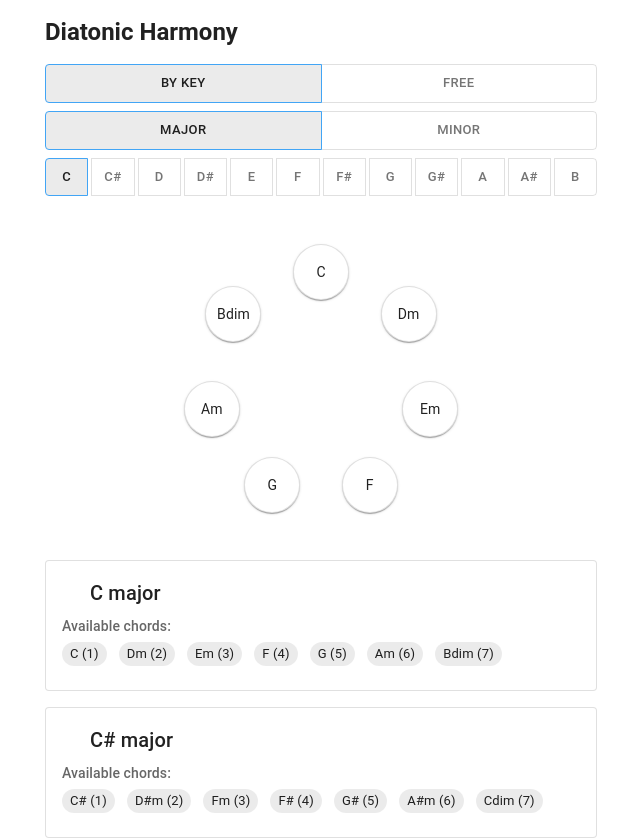
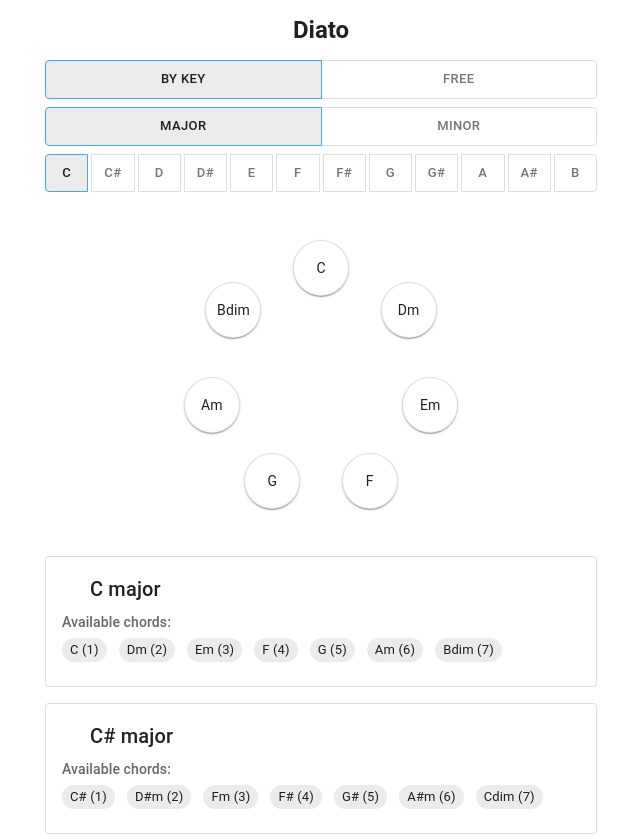
Before and after one commit to iamvldmrbrvkv/diato, a React (Vite) app: page / in a window 1280 px wide. Shown: the top 839 px of the page, without its empty margins (319-959 px from the left). Built offline with nearby package versions, Linux system fonts and the light colour scheme; some icons are missing.

Commit message:
feat: update app title to 'Diato' and adjust layout for improved visual alignment

```diff
--- a/src/App.tsx
+++ b/src/App.tsx
@@ -76,10 +76,11 @@ export function App() {
     <ThemeProvider theme={theme}>
       <CssBaseline />
       <Container maxWidth="sm" sx={{ minHeight: '100vh', py: 2 }}>
-        <Box display="flex" justifyContent="space-between" alignItems="center" mb={2}>
-          <Typography variant="h5" fontWeight={700}>
-            Diatonic Harmony
+        <Box display="flex" justifyContent="space-between" alignItems="center" mb={2} sx={{ position: 'relative' }}>
+          <Typography variant="h5" fontWeight={700} sx={{ position: 'absolute', left: '50%', transform: 'translateX(-50%)', pointerEvents: 'none' }}>
+            Diato
           </Typography>
+          <Box sx={{ flex: 1 }} />
           <Box display="flex" alignItems="center">
             <Tooltip
               title={
```
Also changed, not shown: 1 other file (tests, documents, lock files or other folders).
